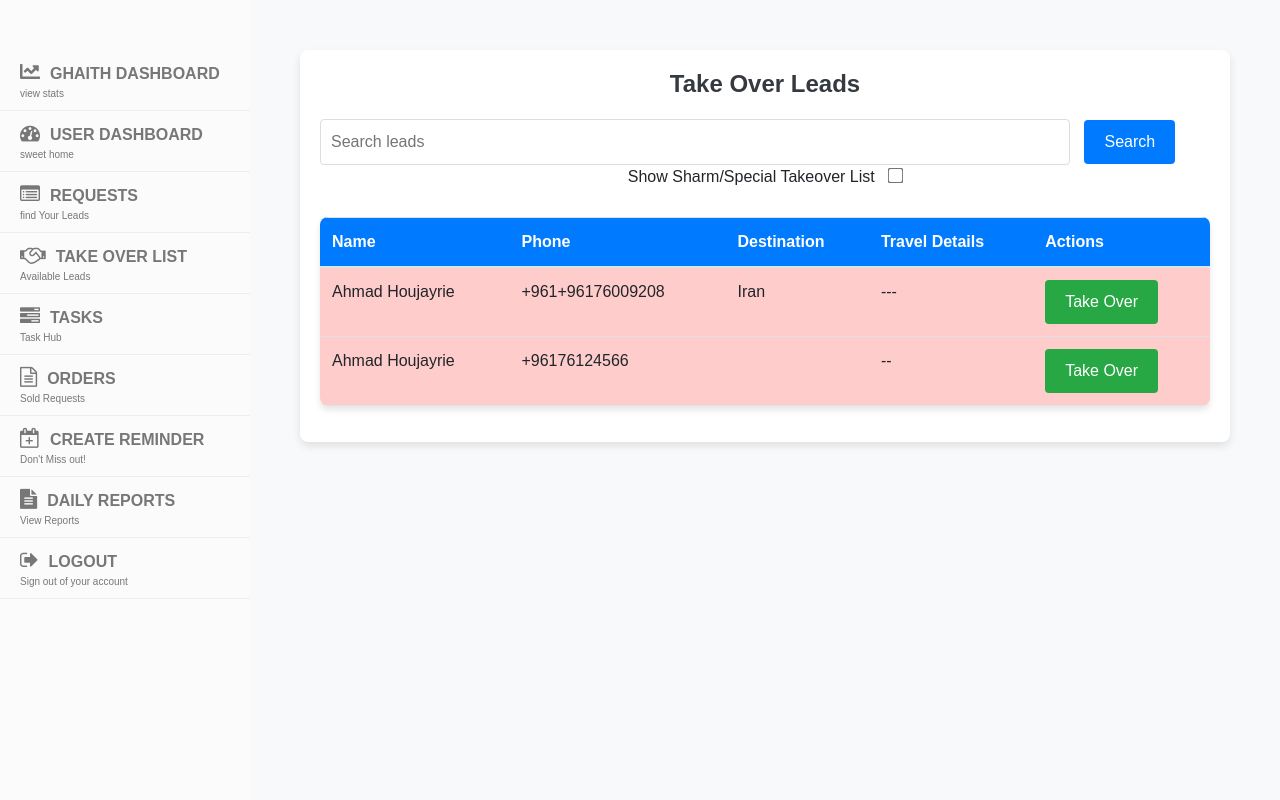
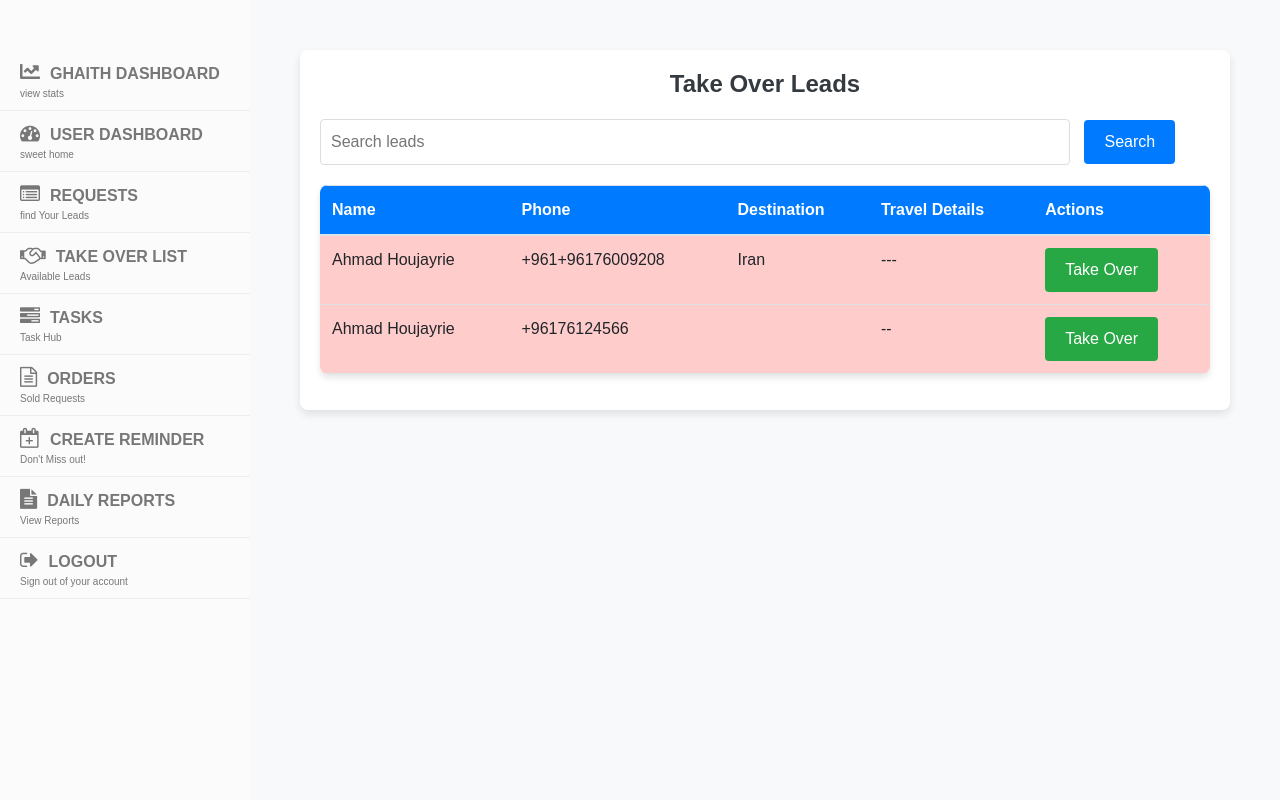
Before and after one commit to ahmadhjy/Ghaith-CRM, a Django app: page /takeover/ in a window 1280 px wide. Run offline with Django 4.2, Linux system fonts and the light colour scheme; a user stored in the database is signed in; data comes from the database, SQL or seed files in the repository; parts of the project's set-up code (start-up, migrations or seed data) failed here and were passed over; some libraries are stand-ins or nearby versions.

Commit message:
remove sharm filters

```diff
--- a/display/templates/takeover_list.html
+++ b/display/templates/takeover_list.html
@@ -248,10 +248,6 @@
         <form method="GET" action="{% url 'takeover_list' %}" class="search-form" id="takeoverFilterForm">
             <input type="text" name="search" placeholder="Search leads" value="{{ request.GET.search }}" class="search-input">
             <button type="submit" class="search-button">Search</button>
-            <div class="filter-container">
-                <label for="special_takeover_filter">Show Sharm/Special Takeover List</label>
-                <input type="checkbox" name="special_takeover" id="special_takeover_filter" class="filter-checkbox" {% if request.GET.special_takeover %}checked{% endif %}>
-            </div>
         </form>
         <table class="table table-striped">
             <thead>
@@ -314,11 +310,6 @@
                     window.location.href = "/takeover_lead/" + leadId + "/"; // Redirect to the takeover URL
                 });
             });
-
-            // Automatically submit the form when the filter checkbox is changed
-            document.getElementById("special_takeover_filter").addEventListener("change", function() {
-                document.getElementById("takeoverFilterForm").submit();
-            });
         });
     </script>
 </body>
--- a/display/views.py
+++ b/display/views.py
@@ -290,14 +290,8 @@ def edit_model(request, pk):
 @login_required(login_url="/login/")
 def takeover_list(request):
     search_query = request.GET.get('search', '')
-    special_takeover_filter = request.GET.get('special_takeover', '') == 'on'
 
     leads = Lead.objects.filter(takeover=True).order_by('-created_at')
-
-    if special_takeover_filter:
-        leads = leads.filter(special_takeover=True)
-    else:
-        leads = leads.filter(special_takeover=False)
 
     if search_query:
         leads = leads.filter(
@@ -315,7 +309,6 @@ def takeover_list(request):
 
     return render(request, 'takeover_list.html', {
         'leads': leads,
-        'special_takeover': special_takeover_filter,
     })
 
 
```
